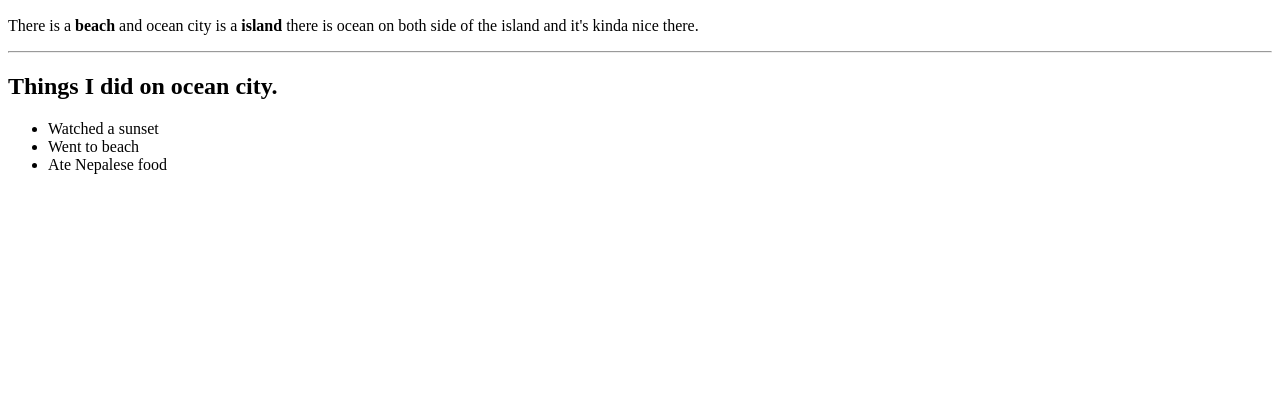
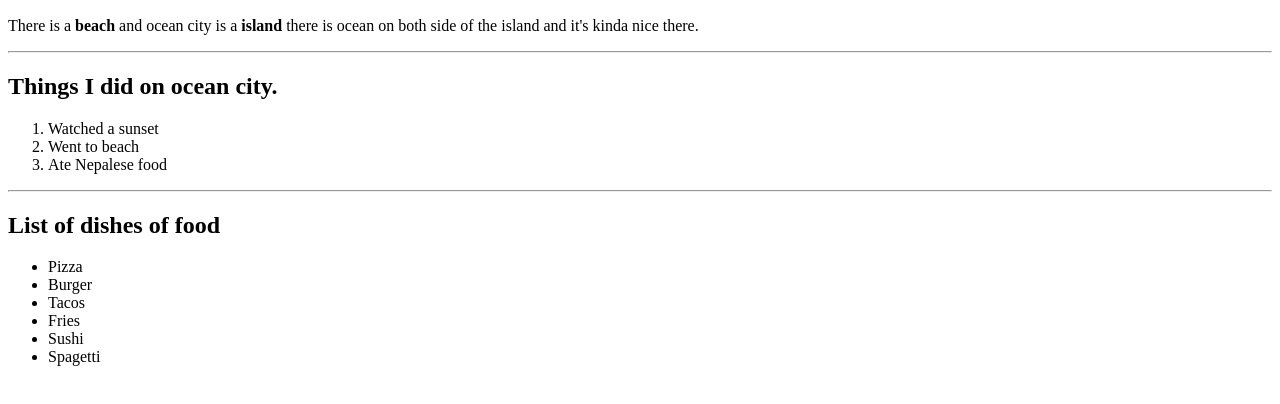
Before and after one commit to 44-563-WebApps-F23/44563-webapps-f23-assignment3-dearbishal, a plain HTML site: page index.html in a window 1280 px wide. Shown: the part 110-514 px from the top of the page. Drawn offline with Linux system fonts and the light colour scheme.

Commit message:
Ordered List And unordered lists
fixes and added

```diff
--- a/index.html
+++ b/index.html
@@ -9,13 +9,25 @@
     <p>
     There is a <b>beach</b> and ocean city is a <b>island </b>
     there is ocean on both side of the island and it's kinda nice there.
+    <hr>
+    <!------ ordered list ------>
+    <h2> Things I did on ocean city. </h2>
+    <ol>
+    <li>  Watched a sunset  </li>
+    <li>  Went to beach  </li>
+    <li>  Ate Nepalese food </li>
+    </ol>
+    <hr>
+    <!------- unordered list -------->
+    <h2> List of dishes of food </h2>
+    <ul>
+        <li> Pizza</li>
+        <li> Burger</li>
+        <li> Tacos </li>
+        <li> Fries </li>
+        <li> Sushi </li>
+        <li> Spagetti </li>
 
-    <hr>
-    <h2> Things I did on ocean city. </h2>
-    <ul>
-        <li> Watched a sunset</li>
-        <li> Went to beach </li>
-        <li> Ate Nepalese food  </li>
     </ul>
     </p>
 
```
